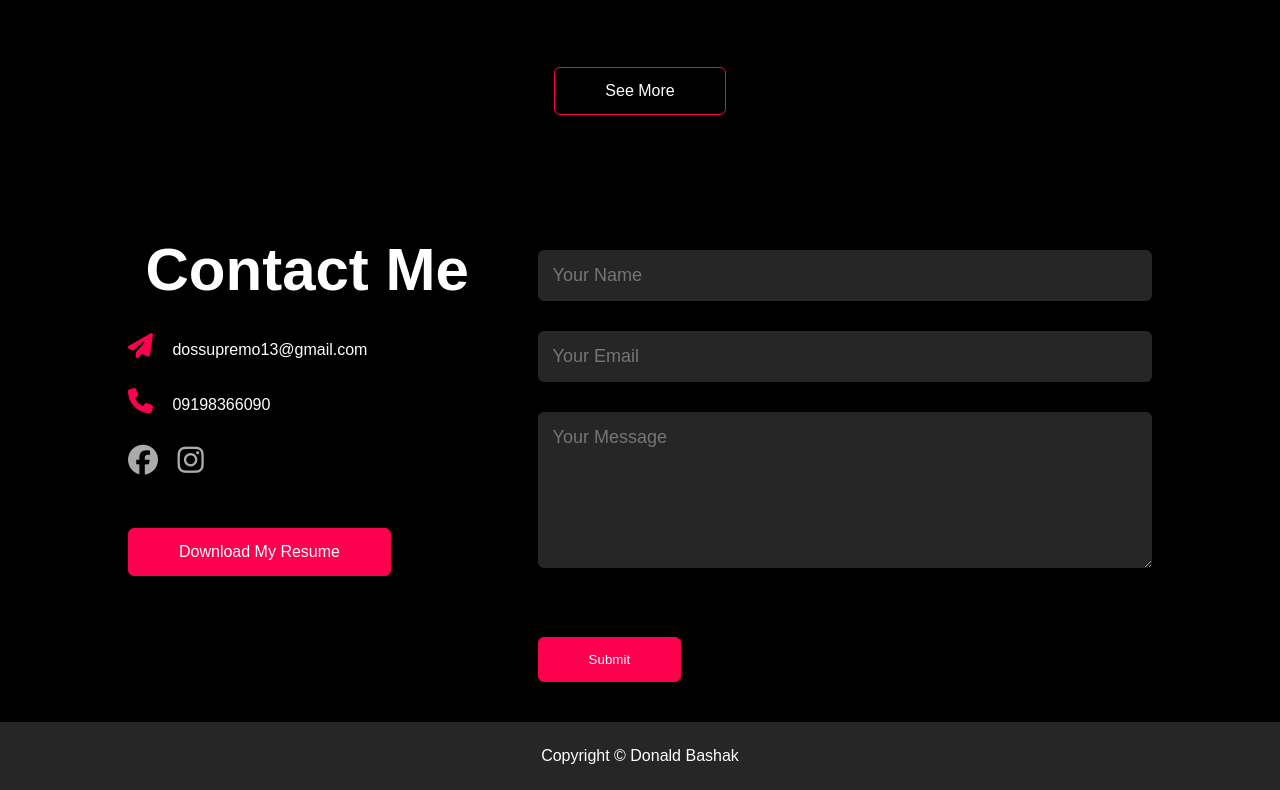
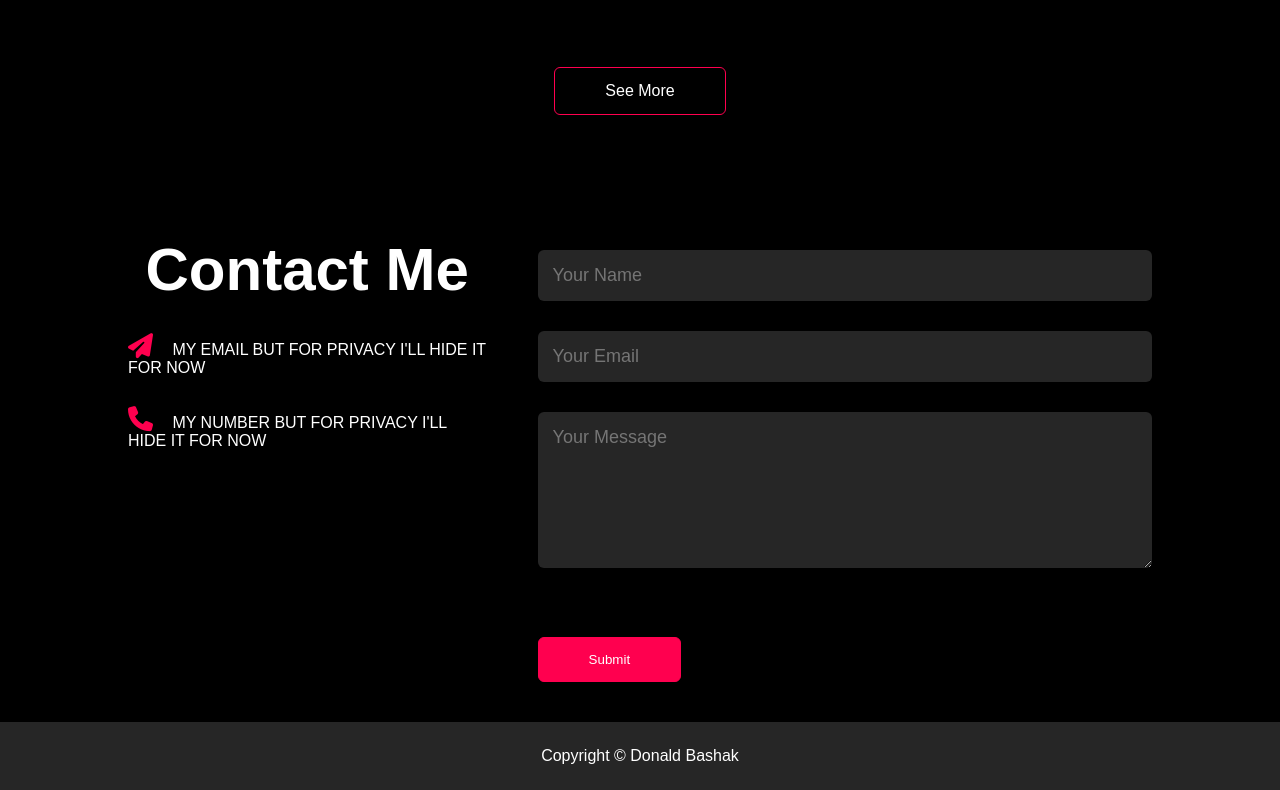
Before and after one commit to bashakd/bashakd.github.io, a plain HTML site: page index.html in a window 1280 px wide. Shown: the part 2313-3103 px from the top of the page. Drawn offline with Linux system fonts and the light colour scheme.

Commit message:
Add files via upload

```diff
--- a/index.html
+++ b/index.html
@@ -147,13 +147,15 @@
         <div class="row">
             <div class="contact-left">
                 <h1 class="sub-title">Contact Me</h1>
-                <p><i class="fa-solid fa-paper-plane"></i> dossupremo13@gmail.com</p>
-                <p><i class="fa-solid fa-phone"></i> 09198366090</p>
-                <div class="social-icons">
+                <p><i class="fa-solid fa-paper-plane"></i> MY EMAIL BUT FOR PRIVACY I'LL HIDE IT FOR NOW</p>
+                <p><i class="fa-solid fa-phone"></i> MY NUMBER BUT FOR PRIVACY I'LL HIDE IT FOR NOW </p>
+             <!----  <div class="social-icons">
                     <a href="https://www.facebook.com/baeshakdonald/"><i class="fa-brands fa-facebook"></i></a>
                     <a href="https://www.instagram.com/bashakdonald/"><i class="fa-brands fa-instagram"></i></a>
-                </div>
-                <a href="images/resume.pdf" download class="btn btn2">Download My Resume</a>
+                </div> -->
+
+                <!-----   my resume but i will not put muna for privacy
+                <a href="images/resume.pdf" download class="btn btn2">Download My Resume</a> --->
             </div>
             <div class="contact-right">
                 <form name="submit-to-google-sheet">
```
